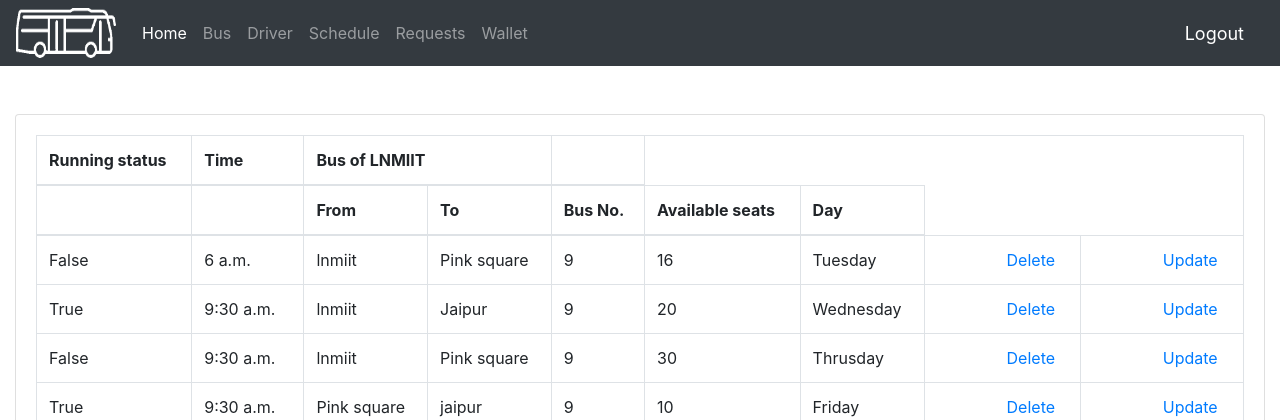
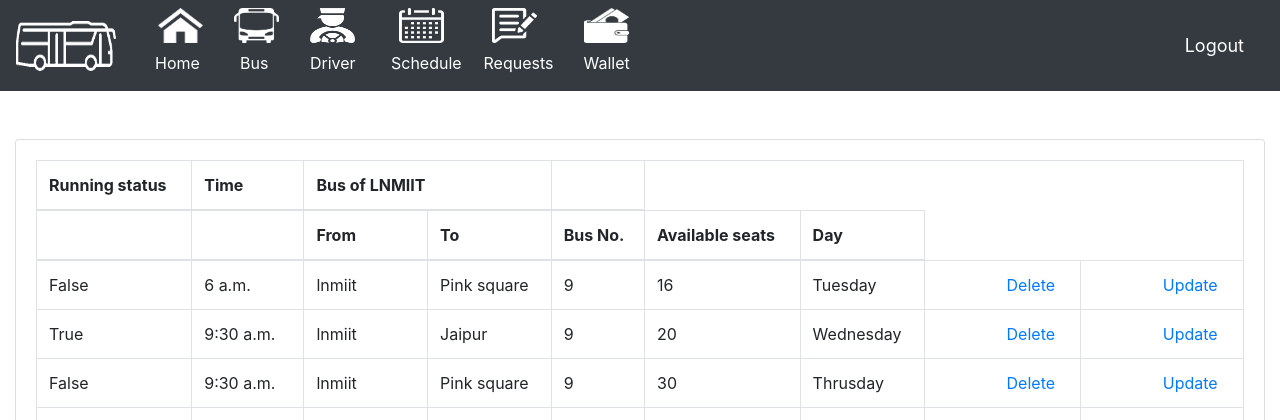
Before and after one commit to Aakansha-modi/Bus_management, a Django app: page /view_schedule/ in a window 1280 px wide. Shown: the top 420 px of the page. Run offline with Django 3.2, Linux system fonts and the light colour scheme; a user stored in the database is signed in; data comes from the database, SQL or seed files in the repository; parts of the project's set-up code (start-up, migrations or seed data) failed here and were passed over; some libraries are stand-ins or nearby versions.

Commit message:
Update navbar1.html

```diff
--- a/Bus_mana/bus/bus_M_/templates/accounts/navbar1.html
+++ b/Bus_mana/bus/bus_M_/templates/accounts/navbar1.html
@@ -22,24 +22,30 @@
   <div class="collapse navbar-collapse" id="navbarNav">
     <ul class="navbar-nav">
       <li class="nav-item active">
-        <a class="nav-link" href="{% url 'admin_home'%}">Home</a>
+        <img src="{% static 'images/home icon.png' %}" class="image" style="width:45px; height:35px; margin-left:24px;">&nbsp; &nbsp;&nbsp;&nbsp;&nbsp;
+        <a class="nav-link" href="{% url 'admin_home'%}" style="margin-left:13px;">Home</a>
       </li>
 
-      <li class="nav-item">
-        <a class="nav-link" href="{% url 'bus'%}">Bus</a>
+      <li class="nav-item active">
+        <img src="{% static 'images/bus.png' %}" class="image" style="width:45px; height:35px; margin-left:4px;">&nbsp; &nbsp;&nbsp; &nbsp;
+        <a class="nav-link" href="{% url 'bus'%}" style="margin-left:2px;">Bus</a>
       </li>
-      <li class="nav-item">
-        <a class="nav-link" href="{% url 'driver'%}">Driver
+      <li class="nav-item active">
+        <img src="{% static 'images/driver.png' %}" class="image" style="width:45px; height:35px; margin-left:4px;">&nbsp; &nbsp;&nbsp;&nbsp;&nbsp;&nbsp;&nbsp;&nbsp;&nbsp;
+        <a class="nav-link" href="{% url 'driver'%}" style="margin-left:-4px;">Driver
         </a>
       </li>
-       <li class="nav-item">
-        <a class="nav-link" href="{% url 'view_schedule'%}">Schedule</a>
+       <li class="nav-item active">
+        <img src="{% static 'images/schedule.png' %}" class="image" style="width:45px; height:35px;  margin-left:-1px;">&nbsp; &nbsp;&nbsp;&nbsp;&nbsp;&nbsp;&nbsp;&nbsp;&nbsp;&nbsp;
+        <a class="nav-link" href="{% url 'view_schedule'%}" style="margin-left:-17px;">Schedule</a>
       </li>
-       <li class="nav-item">
-        <a class="nav-link" href="{%url 'request'%}">Requests</a>
+       <li class="nav-item active">
+        <img src="{% static 'images/view requests.png' %}" class="image" style="width:45px; height:35px; margin-left:-2px;">&nbsp; &nbsp;&nbsp;&nbsp;&nbsp;
+        <a class="nav-link" href="{%url 'request'%}" style="margin-left:-18px;">Requests</a>
       </li>
-      <li class="nav-item">
-        <a class="nav-link" href="{%url 'add_wallet'%}">Wallet</a>
+      <li class="nav-item active">
+        <img src="{% static 'images/wallet.png' %}" class="image" style="width:45px; height:35px; margin-left:20px;">&nbsp; &nbsp;&nbsp;&nbsp;&nbsp;
+        <a class="nav-link" href="{%url 'add_wallet'%}" style="margin-left:12px;">Wallet</a>
       </li>
     </ul>
   </div>
```
